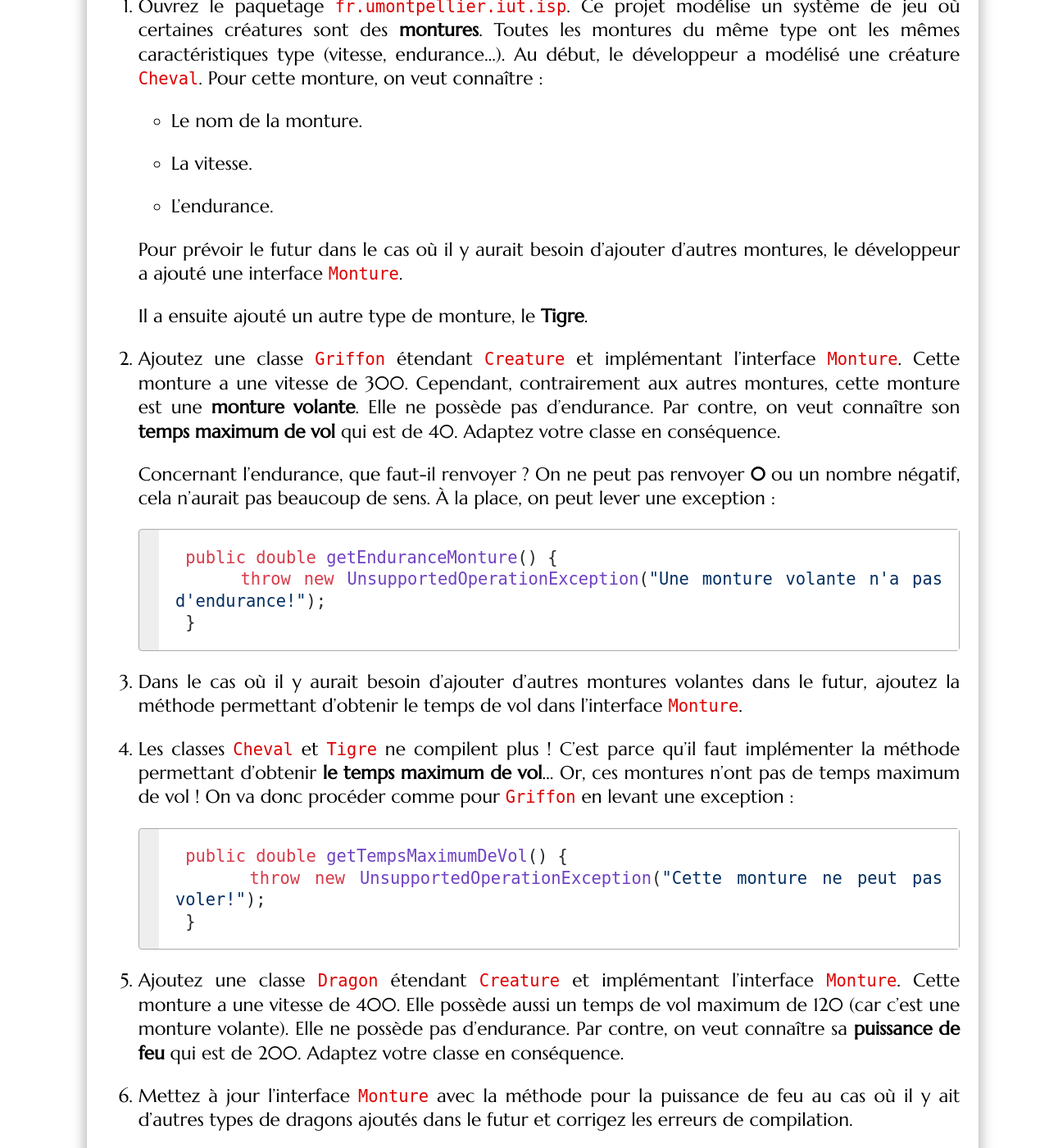
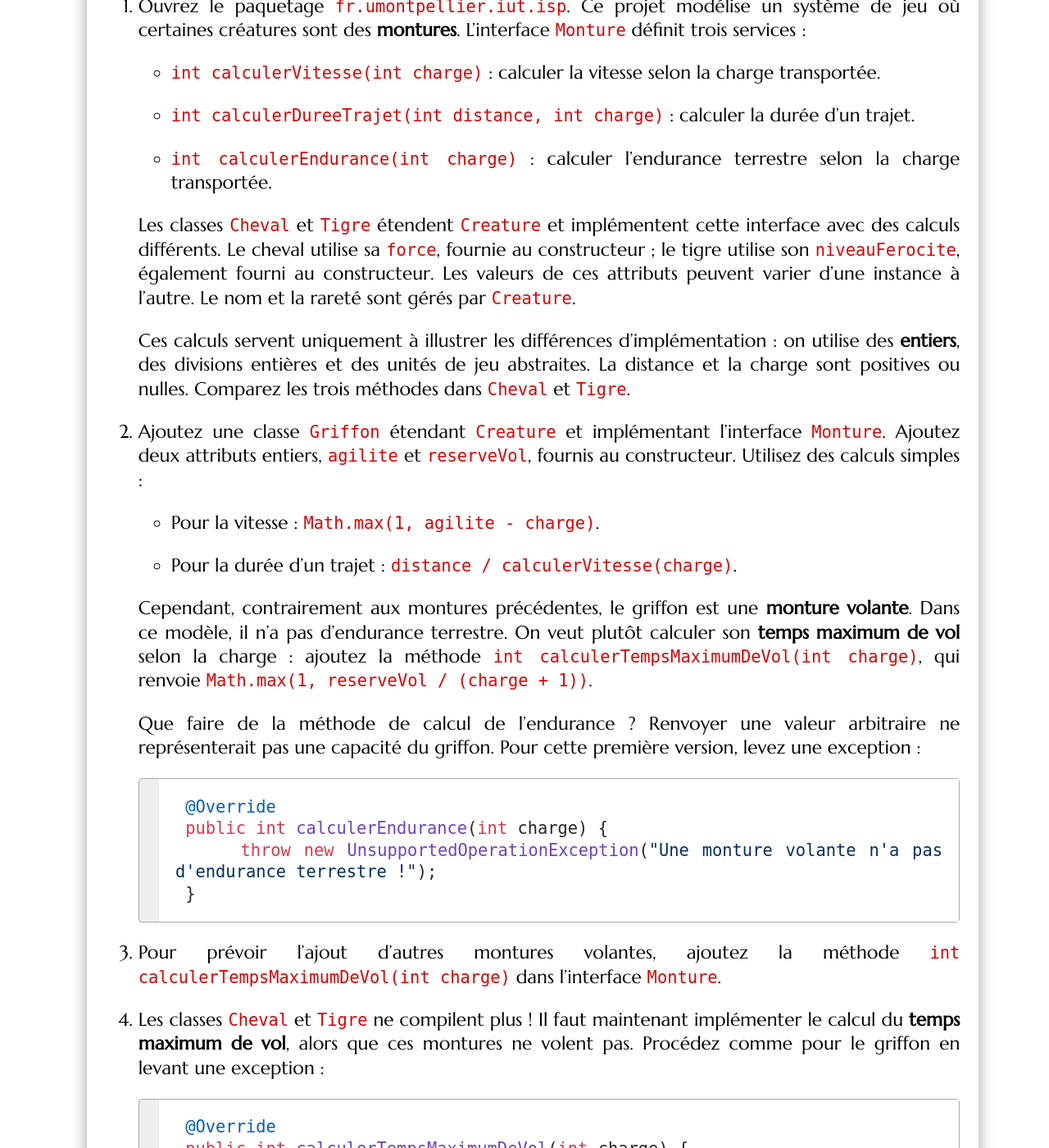
Before and after one commit to mgasquet/R304-QualiteDeveloppement, a Jekyll site: the page built from tutorials/tutorial3.md, in a window 1280 px wide and 1400 px high, scrolled down 38528 px. Shown: the whole window at 82% size. Built offline with Jekyll 4.4.1, drawn with Linux system fonts in a browser that asks for light colours; some web fonts are replaced; some of the changed text lies outside the part shown.

Commit message:
màj sujet Montures

````diff
--- a/tutorials/tutorial3.md
+++ b/tutorials/tutorial3.md
@@ -977,49 +977,69 @@ Voyons comment ne pas respecter ce principe peut devenir très fastidieux au fur
 
 <div class="exercise">
 
-1. Ouvrez le paquetage `fr.umontpellier.iut.isp`. Ce projet modélise un système de jeu où certaines créatures sont des **montures**. Toutes les montures du même type ont les mêmes caractéristiques type (vitesse, endurance...). Au début, le développeur a modélisé une créature `Cheval`. Pour cette monture, on veut connaître :
-
-    * Le nom de la monture.
-
-    * La vitesse.
-
-    * L'endurance.
-
-    Pour prévoir le futur dans le cas où il y aurait besoin d'ajouter d'autres montures, le développeur a ajouté une interface `Monture`.
-
-    Il a ensuite ajouté un autre type de monture, le **Tigre**.
-
-2. Ajoutez une classe `Griffon` étendant `Creature` et implémentant l'interface `Monture`. Cette monture a une vitesse de 300. Cependant, contrairement aux autres montures, cette monture est une **monture volante**. Elle ne possède pas d'endurance. Par contre, on veut connaître son **temps maximum de vol** qui est de 40. Adaptez votre classe en conséquence.
-
-    Concernant l'endurance, que faut-il renvoyer ? On ne peut pas renvoyer **0** ou un nombre négatif, cela n'aurait pas beaucoup de sens. À la place, on peut lever une exception :
+1. Ouvrez le paquetage `fr.umontpellier.iut.isp`. Ce projet modélise un système de jeu où certaines créatures sont des **montures**. L'interface `Monture` définit trois services :
+
+    * `int calculerVitesse(int charge)` : calculer la vitesse selon la charge transportée.
+
+    * `int calculerDureeTrajet(int distance, int charge)` : calculer la durée d'un trajet.
+
+    * `int calculerEndurance(int charge)` : calculer l'endurance terrestre selon la charge transportée.
+
+    Les classes `Cheval` et `Tigre` étendent `Creature` et implémentent cette interface avec des calculs différents. Le cheval utilise sa `force`, fournie au constructeur ; le tigre utilise son `niveauFerocite`, également fourni au constructeur. Les valeurs de ces attributs peuvent varier d'une instance à l'autre. Le nom et la rareté sont gérés par `Creature`.
+
+    Ces calculs servent uniquement à illustrer les différences d'implémentation : on utilise des **entiers**, des divisions entières et des unités de jeu abstraites. La distance et la charge sont positives ou nulles. Comparez les trois méthodes dans `Cheval` et `Tigre`.
+
+2. Ajoutez une classe `Griffon` étendant `Creature` et implémentant l'interface `Monture`. Ajoutez deux attributs entiers, `agilite` et `reserveVol`, fournis au constructeur. Utilisez des calculs simples :
+
+    * Pour la vitesse : `Math.max(1, agilite - charge)`.
+
+    * Pour la durée d'un trajet : `distance / calculerVitesse(charge)`.
+
+    Cependant, contrairement aux montures précédentes, le griffon est une **monture volante**. Dans ce modèle, il n'a pas d'endurance terrestre. On veut plutôt calculer son **temps maximum de vol** selon la charge : ajoutez la méthode `int calculerTempsMaximumDeVol(int charge)`, qui renvoie `Math.max(1, reserveVol / (charge + 1))`.
+
+    Que faire de la méthode de calcul de l'endurance ? Renvoyer une valeur arbitraire ne représenterait pas une capacité du griffon. Pour cette première version, levez une exception :
 
     ```java
-    public double getEnduranceMonture() {
-        throw new UnsupportedOperationException("Une monture volante n'a pas d'endurance!");
+    @Override
+    public int calculerEndurance(int charge) {
+        throw new UnsupportedOperationException("Une monture volante n'a pas d'endurance terrestre !");
     }
     ```
 
-3. Dans le cas où il y aurait besoin d'ajouter d'autres montures volantes dans le futur, ajoutez la méthode permettant d'obtenir le temps de vol dans l'interface `Monture`.
-
-4. Les classes `Cheval` et `Tigre` ne compilent plus ! C'est parce qu'il faut implémenter la méthode permettant d'obtenir **le temps maximum de vol**... Or, ces montures n'ont pas de temps maximum de vol ! On va donc procéder comme pour `Griffon` en levant une exception :
+3. Pour prévoir l'ajout d'autres montures volantes, ajoutez la méthode `int calculerTempsMaximumDeVol(int charge)` dans l'interface `Monture`.
+
+4. Les classes `Cheval` et `Tigre` ne compilent plus ! Il faut maintenant implémenter le calcul du **temps maximum de vol**, alors que ces montures ne volent pas. Procédez comme pour le griffon en levant une exception :
 
     ```java
-    public double getTempsMaximumDeVol() {
-        throw new UnsupportedOperationException("Cette monture ne peut pas voler!");
+    @Override
+    public int calculerTempsMaximumDeVol(int charge) {
+        throw new UnsupportedOperationException("Cette monture ne peut pas voler !");
     }
     ```
 
-5. Ajoutez une classe `Dragon` étendant `Creature` et implémentant l'interface `Monture`. Cette monture a une vitesse de 400. Elle possède aussi un temps de vol maximum de 120 (car c'est une monture volante). Elle ne possède pas d'endurance. Par contre, on veut connaître sa **puissance de feu** qui est de 200. Adaptez votre classe en conséquence.
-
-6. Mettez à jour l'interface `Monture` avec la méthode pour la puissance de feu au cas où il y ait d'autres types de dragons ajoutés dans le futur et corrigez les erreurs de compilation.
-
-7. Enfin, ajoutez une classe `LicorneAilee` étendant `Creature` et implémentant l'interface `Monture`. Cette monture a une vitesse de 75. Elle possède aussi un temps de vol maximum de 20 (car c'est une monture volante) et une endurance de 50 (car c'est aussi une monture terrestre !). Par contre, elle n'a pas de puissance de feu.
+5. Ajoutez une classe `Dragon` étendant `Creature` et implémentant l'interface `Monture`. Ajoutez les attributs entiers `force`, `reserveVol` et `puissance`, fournis au constructeur.
+
+    * Pour la vitesse, renvoyez `Math.max(1, force / (charge + 1))`.
+
+    * Pour la durée d'un trajet, renvoyez `distance / calculerVitesse(charge)`.
+
+    * Pour le temps maximum de vol, utilisez le même calcul que le griffon, à partir de sa propre `reserveVol`.
+
+    Comme le griffon, le dragon vole et n'a pas d'endurance terrestre dans ce modèle : le calcul de l'endurance doit donc lever une exception. Le calcul de la durée du trajet ne doit pas appeler cette méthode.
+
+    Le dragon possède aussi une capacité supplémentaire : il peut cracher du feu. Ajoutez la méthode `int calculerPuissanceFeu(int distance)`, qui renvoie `Math.max(0, puissance - distance)` pour représenter une attaque moins puissante lorsque la cible est éloignée.
+
+6. Ajoutez `int calculerPuissanceFeu(int distance)` à l'interface `Monture`, puis corrigez les erreurs de compilation dans `Cheval`, `Tigre` et `Griffon`. Ces trois montures ne crachent pas de feu : leurs implémentations doivent lever une `UnsupportedOperationException`.
+
+7. Enfin, ajoutez une classe `LicorneAilee` étendant `Creature` et implémentant l'interface `Monture`. Ajoutez les attributs entiers `force` et `reserveVol`, fournis au constructeur.
+
+    Cette monture peut se déplacer **au sol et en vol**. Pour la vitesse, l'endurance et la durée d'un trajet, reprenez les calculs du cheval à partir de sa propre `force`. Par convention, la durée du trajet décrit ici son déplacement au sol. Pour le temps maximum de vol, reprenez le calcul du griffon à partir de sa propre `reserveVol`. En revanche, la licorne ailée ne crache pas de feu : la méthode correspondante doit lever une exception.
 
 </div>
 
 C'était pénible, n'est-ce pas ? C'est normal, cette solution est très mauvaise et fastidieuse. À chaque nouvel ajout de type de monture avec ses spécificités, on doit modifier tous les autres types et les forcer à implémenter des méthodes qui ne les concernent pas... Le fait de lever tant d'exceptions pour des opérations sans signification indique une très mauvaise conception.
 
-Le problème vient du regroupement, dans une seule interface, des opérations communes à toutes les montures et de celles qui correspondent à des capacités particulières. `Monture` peut conserver les opérations communes, comme l'accès au nom et à la vitesse. Les capacités supplémentaires, comme l'endurance, le vol ou la puissance de feu, peuvent être décrites dans des interfaces distinctes. Chaque classe implémente alors les interfaces correspondant à ses capacités. Une nouvelle classe peut réutiliser les interfaces existantes.
+Le problème vient du regroupement, dans une seule interface, des opérations communes à toutes les montures et de celles qui correspondent à des capacités particulières. `Monture` peut conserver les calculs de vitesse et de durée d'un trajet, communs à toutes les montures. Le calcul de l'endurance terrestre, celui du temps maximum de vol et celui de la puissance de feu peuvent être décrits dans des interfaces distinctes. Chaque classe implémente alors les interfaces correspondant à ses capacités. Une nouvelle classe peut réutiliser les interfaces existantes. Le nom reste accessible par la classe `Creature`.
 
 <div class="exercise">
 
````
